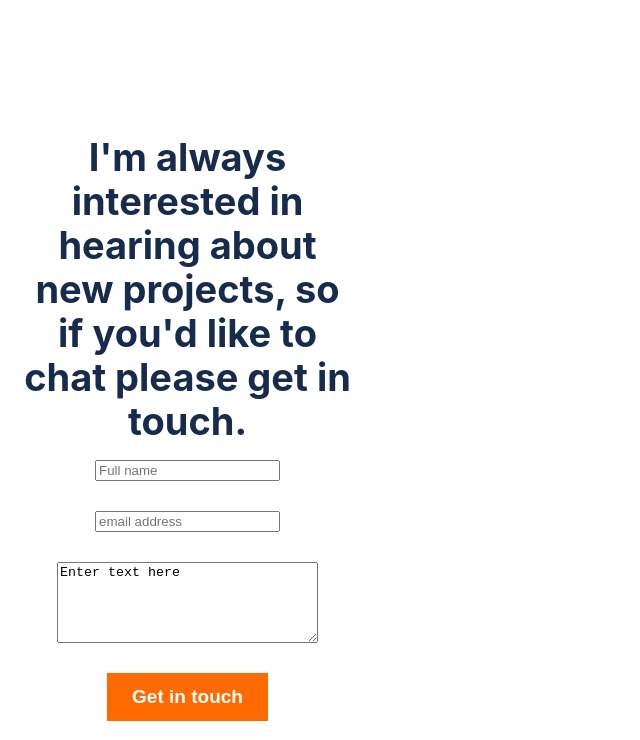
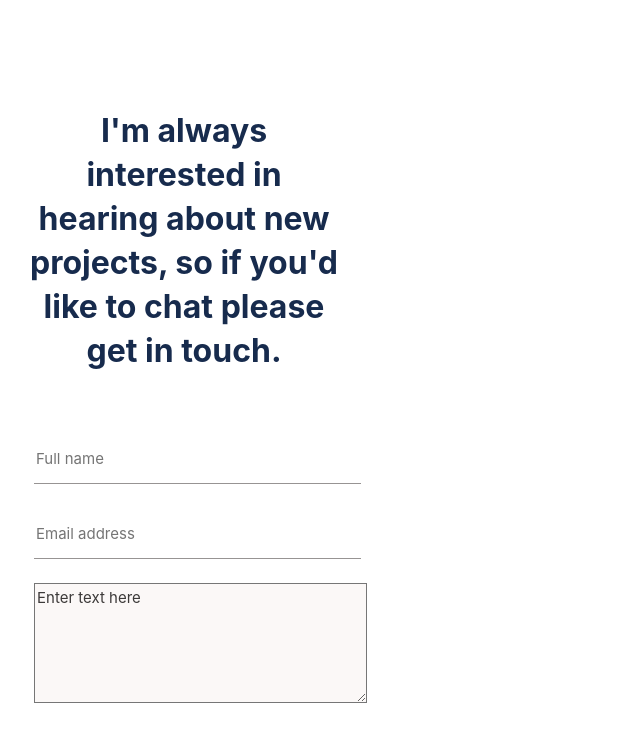
Before and after one commit to ikoote1/Portfolio-Setup, a website: page index.html in a window 1280 px wide. Shown: the part 6643-7383 px from the top of the page, without its empty margins (0-640 px from the left). Drawn offline with Linux system fonts and the light colour scheme.

Commit message:
Added the form element and styled name and email fields

```diff
--- a/index.html
+++ b/index.html
@@ -180,14 +180,28 @@
         </section>
         <section>
             <div class="finishing">
-                <p class="last-r">I'm always interested in hearing about new projects, so if you'd like to chat please get in touch.</p>
+                <div class="last-r">
+                    <p class="last-r1">I'm always interested in hearing about new projects, so if you'd like to chat please get in touch.</p>
+                </div>
+
                 <form action="/action_page.php" id="acts">
-                    <input type="text" placeholder="Full name" id="nam">
-                    <input type="email" placeholder="email address" id="nam">
-                    <textarea name="enter-t" id="enter-t" cols="30" rows="5">Enter text here</textarea>
+                    <fieldset class="inputs">
+                        <div class="contn">
+                            <input type="text" placeholder="Full name" id="nam" maxlength="30">
+                        </div>
+                       <div class="contn">
+                        <input type="email" placeholder="Email address" id="nam" required>
+                       </div>
+
+                        <textarea name="enter-t" id="enter-t" cols="30" rows="5" class="txt-area" maxlength="500">Enter text here</textarea>
+                    </fieldset>
+
+
                     <button type="submit" class="in-touch">Get in touch</button>
                 </form>
 
+            </div>
+            <div class="finishing-2">
                 <ul class="social">
                     <a href="https://github.com/ikoote1"><img src="./images/Vector1.png" alt="github"></a>
                     <a href="https://www.linkedin.com/public-profile/settings?lipi=urn%3Ali%3Apage%3Ad_flagship3_profile_self_edit_contact-info%3Bmblb4PfaTiGNkcYIq9q9%2BA%3D%3D"><img src="./images/Vector2.png" alt="Linkedln"></a>
@@ -196,7 +210,6 @@
                     <a href="https://messenger.com/preim"><img src="./images/Vector5.png" alt="messenger"></a>
                 </ul>
                 <img src="./images/Shape.png" alt="imag" class="imag">
-
             </div>
         </section>
 
--- a/style.css
+++ b/style.css
@@ -489,19 +489,28 @@ div#frams {
   top: 6640px;
   border: #fff;
 }
+.last-r{
+  display: flex;
+flex-direction: column;
+align-items: center;
+padding: 0px;
+gap: 40px;
 
-.last-r {
+width: 320px;
+height: 200px;
+position: absolute;
+top: 80px;
+left: 24px;
+}
+.last-r1 {
   font-family: Inter, sans-serif;
   font-style: normal;
   font-weight: 700;
-  font-size: 38px;
+  font-size: 32px;
   line-height: 44px;
   color: #172b4d;
   text-align: center;
-  position: absolute;
-  top: 100px;
-  left: 24px;
-  right: 24px;
+
   flex: none;
   order: 0;
   flex-grow: 0;
@@ -545,9 +554,53 @@ div#frams {
   padding: 20px;
   align-items: center;
   position: absolute;
-  bottom: 100px;
-  left: 30px;
-  right: 30px;
+  bottom: 30px;
+  left: auto;
+  right: auto;
+}
+.inputs{
+  display: flex;
+  flex-direction: column;
+  gap: 24px;
+  border: #f4f5f7;
+}
+#nam{
+  width: 327px;
+height: 48px;
+font-family: Inter, sans-serif;
+font-style: normal;
+font-weight: 400;
+font-size: 15px;
+line-height: 24px;
+color: #979493;
+border: #fff5e1;
+
+flex: none;
+order: 1;
+flex-grow: 0;
+}
+.contn{
+  height: 51px;
+  width: 327px;
+  left: 0px;
+  right: 0px;
+  top: calc(50% - 48px/2);
+  border: #fff5e1;
+  background-color: #979493;
+}
+.txt-area{
+  width: 327px;
+height: 114px;
+flex: none;
+order: 2;
+flex-grow: 0;
+background: #FBF8F7;
+font-family: 'Inter';
+font-style: normal;
+font-weight: 400;
+font-size: 15px;
+line-height: 24px;
+color: #3C3A39;
 }
 
 .imag {
```
